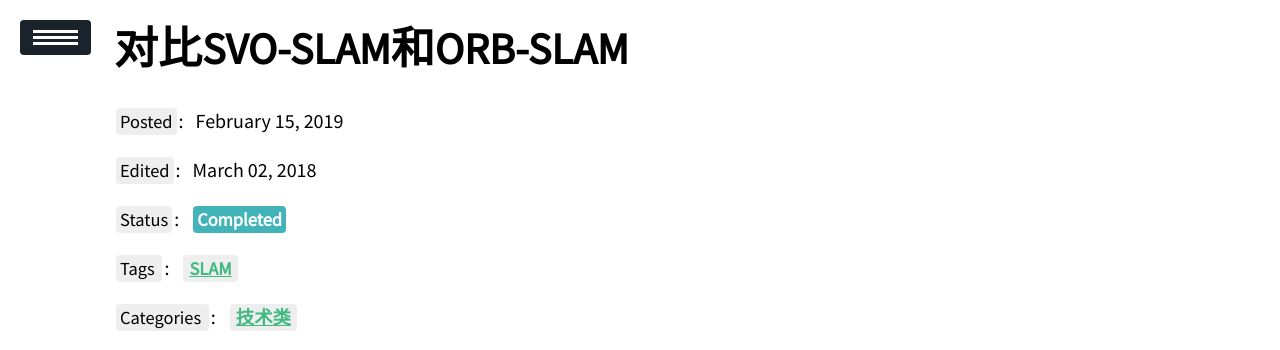
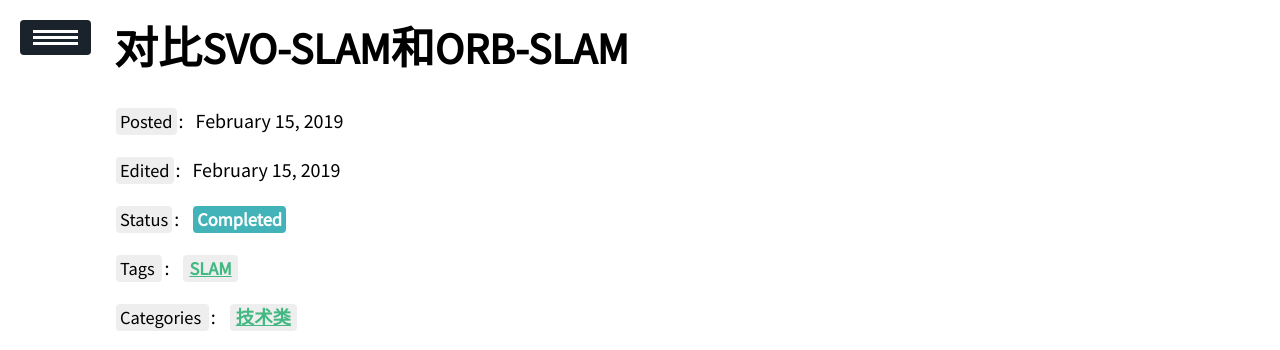
Before and after one commit to Hummmm/hummmm.github.io, a Jekyll site: the page built from _posts/2019-02-15-SVO-vs-ORB.md, in a window 1280 px wide and 900 px high. Shown: the top 350 px of the window. Built offline with Jekyll 4.4.1, drawn with Linux system fonts in a browser that asks for light colours; our own code applies the rules of GitHub Pages for plain Markdown files; a script that is not in the unit is left out.

Commit message:
Update 2019-02-15-SVO-vs-ORB.md

```diff
--- a/_posts/2019-02-15-SVO-vs-ORB.md
+++ b/_posts/2019-02-15-SVO-vs-ORB.md
@@ -1,7 +1,7 @@
 ---
 title: 对比SVO-SLAM和ORB-SLAM
 tags: SLAM
-edit: 2018-03-02
+edit: 2019-02-15
 categories: 技术类
 status: Completed
 mathjax: true
```
